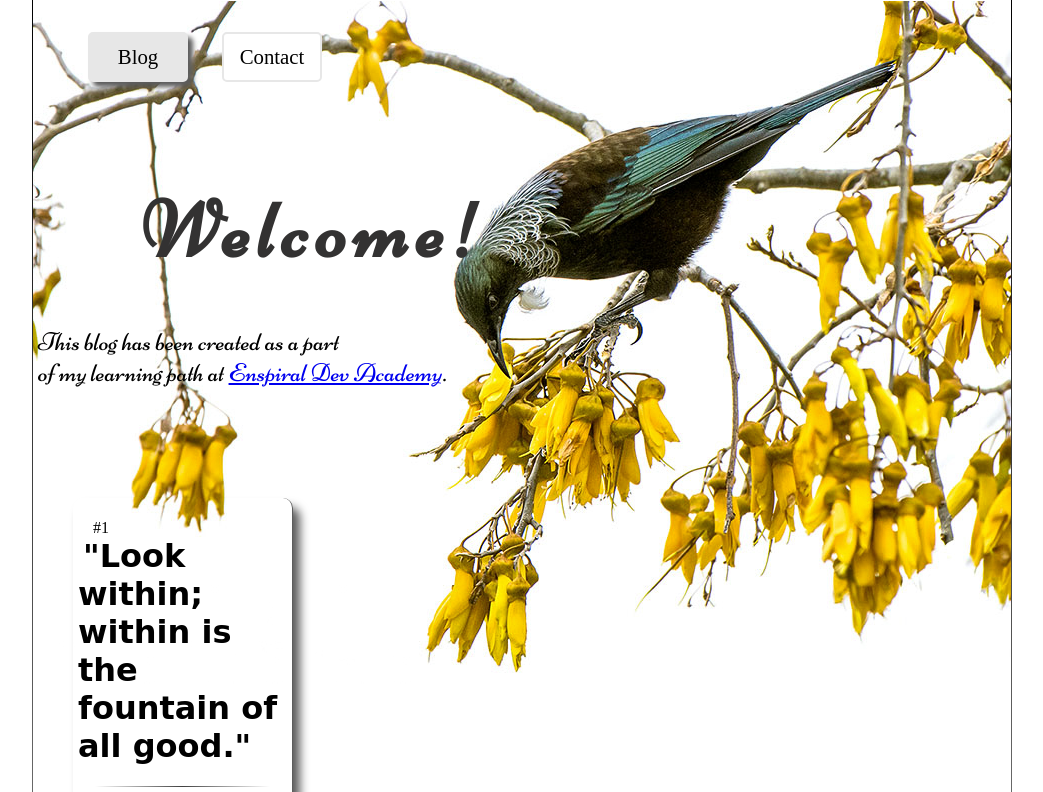
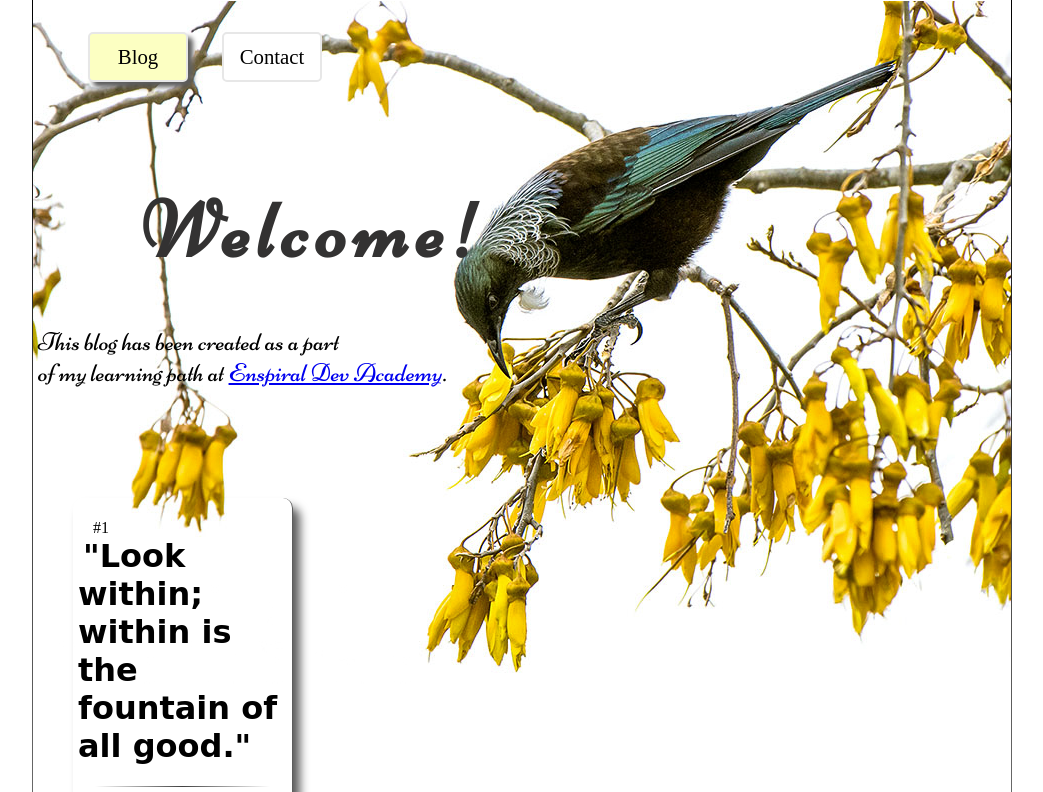
Before and after one commit to AnnaUlyanova/AnnaUlyanova.github.io, a plain HTML site: page index.html in a window 1280 px wide. In both pictures the pointer is over the button "Blog". Shown: the top 792 px of the page, without its empty margins (118-1161 px from the left). Drawn offline with Linux system fonts and the light colour scheme; a web font is replaced by a local one.

Commit message:
add images redesigned website

```diff
--- a/styles/blogposts.css
+++ b/styles/blogposts.css
@@ -86,7 +86,7 @@ nav ul li {
     height: 50px;
 }
 .nav-button:hover {
-  background-color: #e7e7e7;
+  background-color: #FCFFC2;
   -webkit-box-shadow: 5px 5px 5px 0px rgba(92,92,92,1);
   -moz-box-shadow: 5px 5px 5px 0px rgba(92,92,92,1);
   box-shadow: 5px 5px 5px 0px rgba(92,92,92,1);
--- a/styles/main.css
+++ b/styles/main.css
@@ -86,7 +86,7 @@ ul li {
     height: 50px;
 }
 .nav-button:hover {
-  background-color: #e7e7e7;
+  background-color: #FCFFC2;
   -webkit-box-shadow: 5px 5px 5px 0px rgba(92,92,92,1);
   -moz-box-shadow: 5px 5px 5px 0px rgba(92,92,92,1);
   box-shadow: 5px 5px 5px 0px rgba(92,92,92,1);
```
Also changed, not shown: 4 other files.
